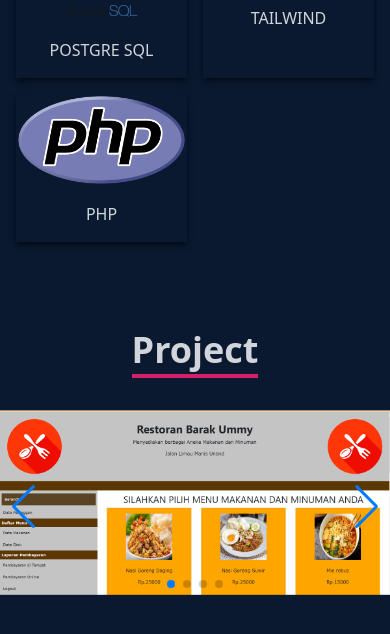
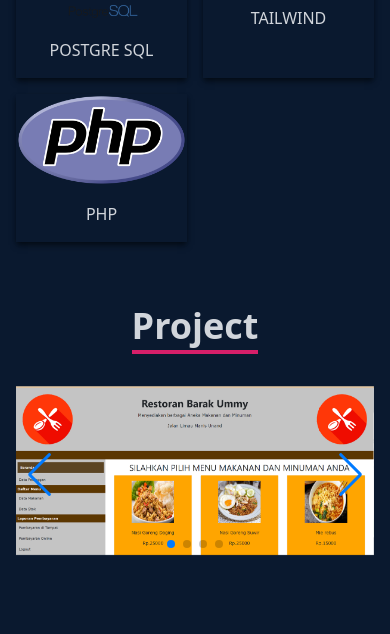
Before and after one commit to Dinniatul/my-portfolio, a Next.js app: page / in a window 390 px wide. Shown: the part 2573-3207 px from the top of the page. Built offline with nearby package versions, Linux system fonts and the light colour scheme.

Commit message:
fix responsive

```diff
--- a/components/project.jsx
+++ b/components/project.jsx
@@ -22,8 +22,8 @@ const Project = () => {
   return (
     <div id="project" name="project" className=" w-full h-screen bg-[#0a192f] text-gray-300">
       {/* Container */}
-      <div className="max-w-[1000px] max-h-lg  mx-auto  flex flex-col justify-center text-center ">
-        <div className="mt-10 max-mt-60">
+      <div className="max-w-[1000px] mx-auto p-4 flex flex-col justify-center text-center ">
+        <div>
           <p className="text-4xl font-bold inline border-b-4  border-pink-600 ">Project</p>
         </div>
         <Swiper
--- a/pages/_document.js
+++ b/pages/_document.js
@@ -12,6 +12,7 @@ export default function Document() {
         <link href="https://cdnjs.cloudflare.com/ajax/libs/jquery/3.6.1/jquery.min.js"></link>
         <link rel="stylesheet" href="https://unpkg.com/flowbite@1.5.4/dist/flowbite.min.css" />
       </Head>
+      <title>My Portfolio</title>
       <body>
         <Main></Main>
         <NextScript src="../path/to/flowbite/dist/flowbite.js"></NextScript>
```
